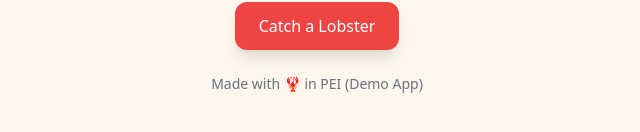
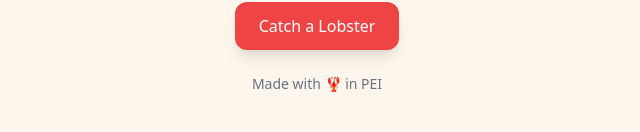
Before and after one commit to urveshboodhun/lobster-catch, a React (Vite) app: page / in a window 1280 px wide. Shown: the part 414-546 px from the top of the page, without its empty margins (323-963 px from the left). Built offline with nearby package versions, Linux system fonts and the light colour scheme.

Commit message:
update feature

```diff
--- a/src/App.tsx
+++ b/src/App.tsx
@@ -24,7 +24,7 @@ function App() {
         Catch a Lobster
       </button>
       <p className="mt-6 text-sm text-gray-500">
-        Made with 🦞 in PEI (Demo App)
+        Made with 🦞 in PEI
       </p>
     </div>
   );
```
